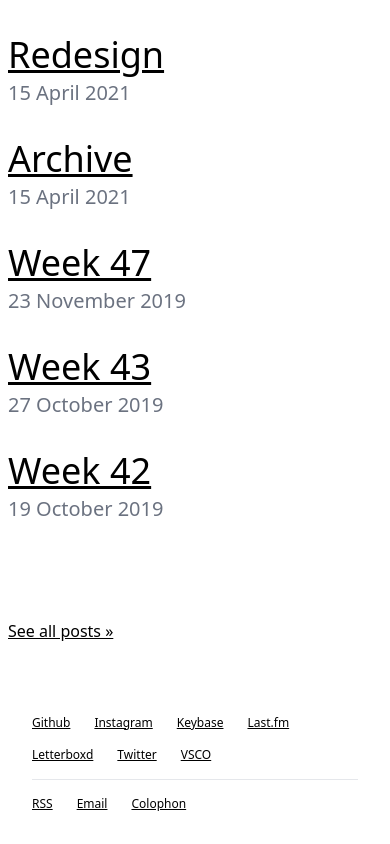
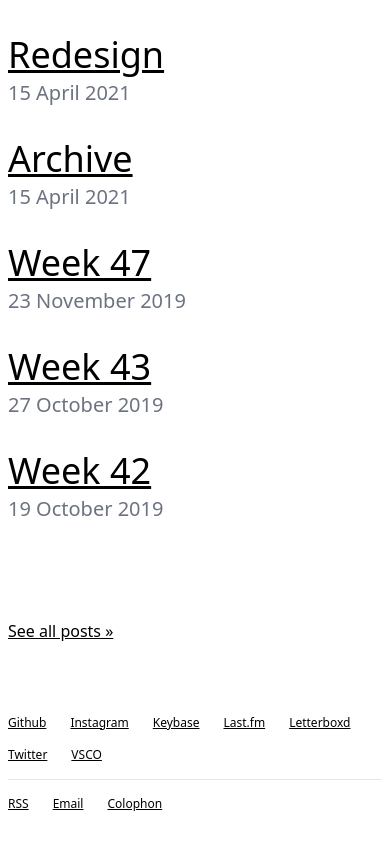
Before and after one commit to jonheslop/jfh-2021, a Next.js app: page / in a window 390 px wide. Shown: the part 5947-6791 px from the top of the page. Built offline with nearby package versions, Linux system fonts and the light colour scheme; a web font is replaced by a local one.

Commit message:
Same for footer

```diff
--- a/components/footer.tsx
+++ b/components/footer.tsx
@@ -3,7 +3,7 @@ import Link from './link';
 
 const Footer = () => {
   return (
-    <footer className="flex flex-wrap items-center w-full p-8 md:p-16 text-xs md:text-sm justify-between">
+    <footer className="flex flex-wrap items-center w-full px-2 py-8 md:p-8 lg:p-16 text-xs md:text-sm justify-between">
       <section className="flex flex-wrap space-x-6 space-x-reverse mt-4 sm:mt-0 pb-2 border-b sm:pb-0 sm:border-none">
         <Link external classes="my-2 lg:my-0 mr-6" href="https://github.com/jonheslop">Github</Link>
         <Link external classes="my-2 lg:my-0" href="https://instagram.com/jonheslop">Instagram</Link>
```
